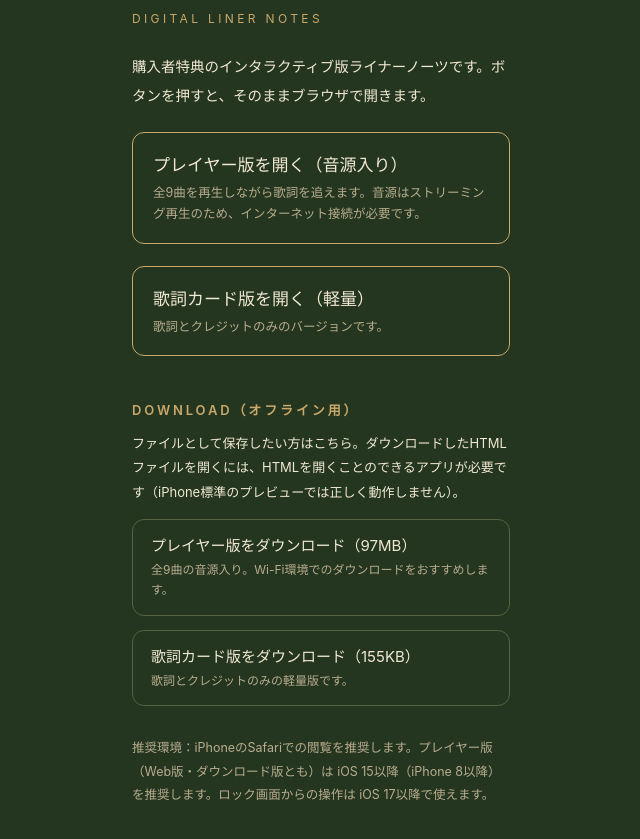
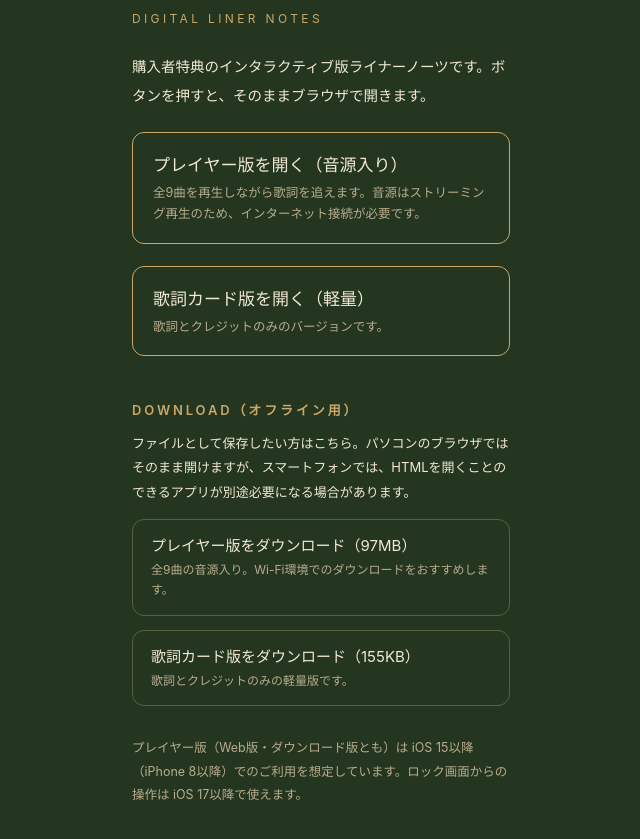
Before and after one commit to reverves/turn-the-corner, a plain HTML site: page index.html in a window 1280 px wide. Shown: the part 127-966 px from the top of the page, without its empty margins (319-959 px from the left). Drawn offline with Linux system fonts and the light colour scheme.

Commit message:
Soften download note wording; drop Safari recommendation

```diff
--- a/index.html
+++ b/index.html
@@ -45,7 +45,7 @@
     <div class="d">歌詞とクレジットのみのバージョンです。</div>
   </a>
   <h2>DOWNLOAD（オフライン用）</h2>
-  <p style="font-size:13px;line-height:1.9;margin-top:12px">ファイルとして保存したい方はこちら。ダウンロードしたHTMLファイルを開くには、HTMLを開くことのできるアプリが必要です（iPhone標準のプレビューでは正しく動作しません）。</p>
+  <p style="font-size:13px;line-height:1.9;margin-top:12px">ファイルとして保存したい方はこちら。パソコンのブラウザではそのまま開けますが、スマートフォンでは、HTMLを開くことのできるアプリが別途必要になる場合があります。</p>
   <a class="dl" href="https://github.com/reverves/turn-the-corner/releases/download/v1.0/Turn_the_Corner_digital-liner-notes_player.html">
     プレイヤー版をダウンロード（97MB）
     <div class="d">全9曲の音源入り。Wi-Fi環境でのダウンロードをおすすめします。</div>
@@ -54,7 +54,7 @@
     歌詞カード版をダウンロード（155KB）
     <div class="d">歌詞とクレジットのみの軽量版です。</div>
   </a>
-  <p class="note">推奨環境：iPhoneのSafariでの閲覧を推奨します。プレイヤー版（Web版・ダウンロード版とも）は iOS 15以降（iPhone 8以降）を推奨します。ロック画面からの操作は iOS 17以降で使えます。</p>
+  <p class="note">プレイヤー版（Web版・ダウンロード版とも）は iOS 15以降（iPhone 8以降）でのご利用を想定しています。ロック画面からの操作は iOS 17以降で使えます。</p>
 </main>
 <script>
 if ('serviceWorker' in navigator) {
```
